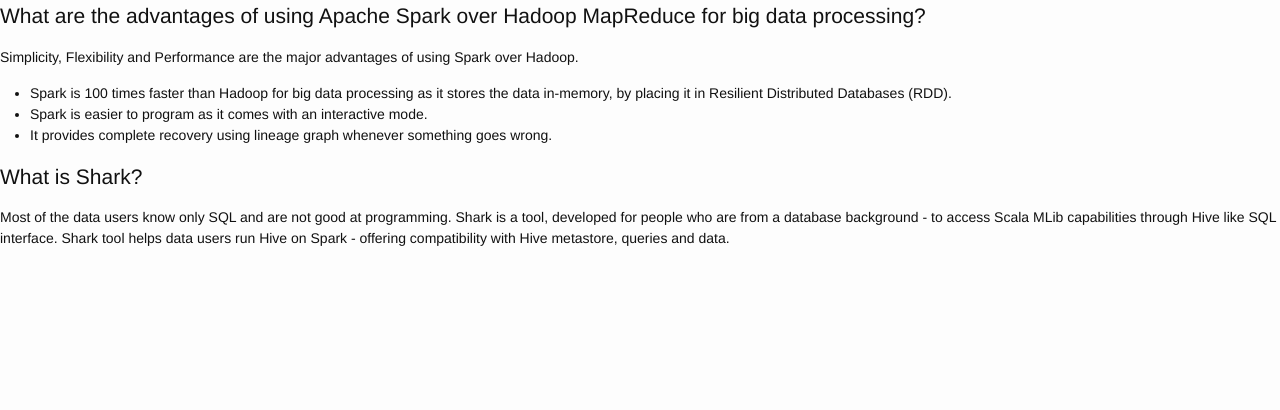
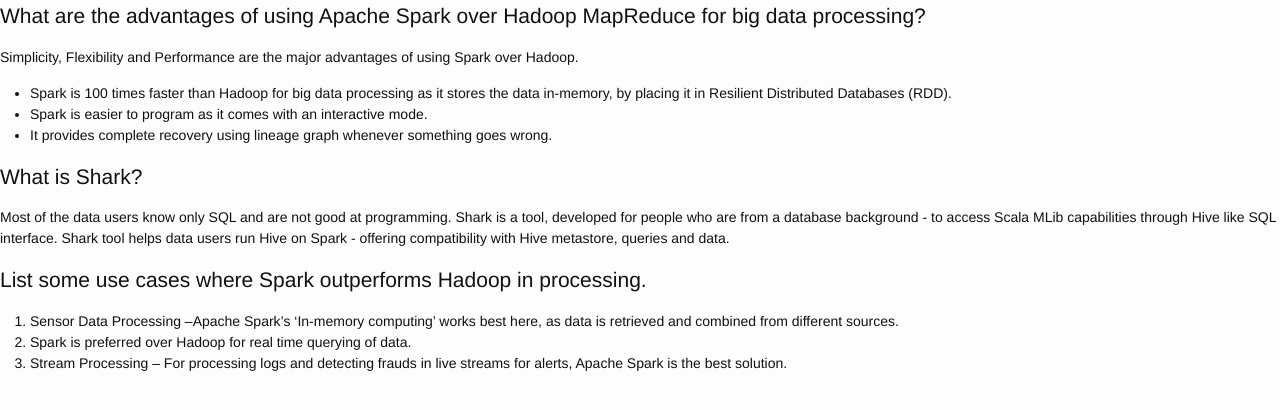
Before and after one commit to cnwarden/cnwarden.github.io, a Jekyll site: the page built from spark/interview.md, in a window 1280 px wide. Shown: the top 410 px of the page. Built offline with Jekyll 4.4.1, drawn with Linux system fonts in a browser that asks for light colours.

Commit message:
Update interview.md

```diff
--- a/spark/interview.md
+++ b/spark/interview.md
@@ -14,3 +14,9 @@ Simplicity, Flexibility and Performance are the major advantages of using Spark
 # What is Shark?
 
 Most of the data users know only SQL and are not good at programming. Shark is a tool, developed for people who are from a database background - to access Scala MLib capabilities through Hive like SQL interface. Shark tool helps data users run Hive on Spark - offering compatibility with Hive metastore, queries and data.
+
+# List some use cases where Spark outperforms Hadoop in processing.
+
+1. Sensor Data Processing –Apache Spark’s ‘In-memory computing’ works best here, as data is retrieved and combined from different sources.
+1. Spark is preferred over Hadoop for real time querying of data.
+1. Stream Processing – For processing logs and detecting frauds in live streams for alerts, Apache Spark is the best solution.
```
